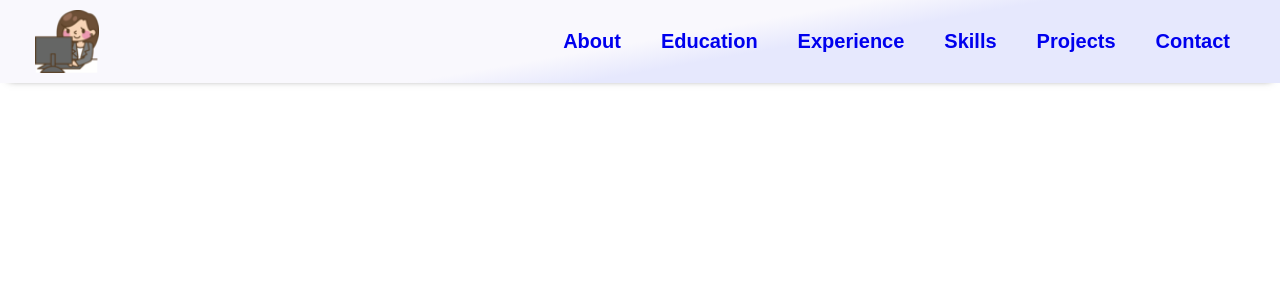
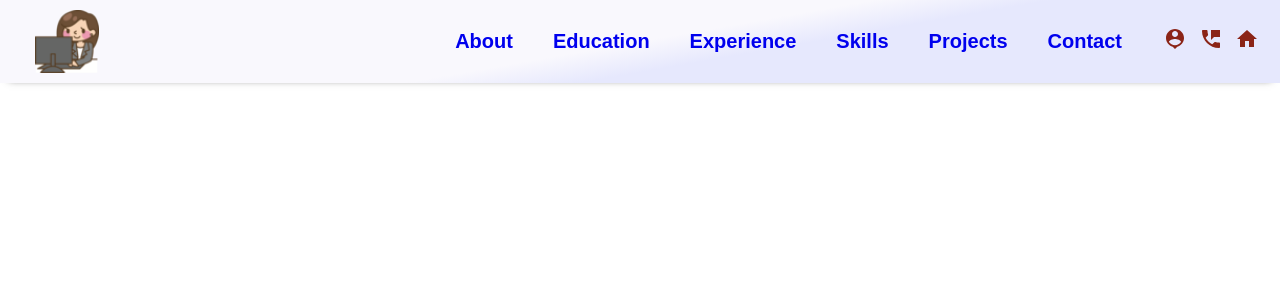
Before and after one commit to github-prathma/Portfolio, a React (Create React App) app: page / in a window 1280 px wide. Shown: the top 300 px of the page. Built offline with nearby package versions, Linux system fonts and the light colour scheme.

Commit message:
header social icons

```diff
--- a/src/CSS/Header.css
+++ b/src/CSS/Header.css
@@ -13,6 +13,7 @@
 .header-right {
     padding: 10px 15px;
 }
+
 .spacer {
     flex: 1;
 }
@@ -51,8 +52,6 @@
     color: #e52a6f;
     /* text-decoration: none; */
     border-bottom: 3px solid  #e52a6f;
-    ;
-
 }
 
 .c-nav li {
@@ -78,6 +77,46 @@
     margin-left: 10px;
 }
 
+.social_info {
+    justify-content: space-evenly;
+    align-items: center;
+    padding: 10px 0px;
+}
+
+.social_info ul {
+    display: block;
+    list-style: none;
+    padding: 0;
+}
+
+.social_info li {
+    display: inline-block;
+    align-content: center;
+}
+
+.social_info button {
+    border: none;
+    background: none;
+    cursor: pointer;
+}
+.social_info button > .MuiSvgIcon-root {
+
+    color:rgb(139, 36, 23)
+}
+
+.social_info button:focus  {
+    outline: none;
+}
+
+.social_info button:active {
+    outline: none;
+}
+
+/* .social_info button:hover > .MuiSvgIcon-root {
+    background-color: #eff2f5;
+    padding: 1px 2px;
+} */
+
 @media(max-width: 768px) {
     .c-nav {
         display: none;
--- a/src/Components/Header.js
+++ b/src/Components/Header.js
@@ -3,6 +3,9 @@ import "../App.css"
 import "../CSS/Header.css"
 import Portfolio from '../Images/PortfolioIcon.png'
 import DrawerToggleButton from './SideDrawer/DrawerToggleButton.js';
+import PersonPinIcon from '@material-ui/icons/PersonPin';
+import PermPhoneMsgIcon from '@material-ui/icons/PermPhoneMsg';
+import HomeIcon from '@material-ui/icons/Home';
 
 class Header extends Component {
 
@@ -30,6 +33,25 @@ class Header extends Component {
                     </nav>
                 </div>
 
+                <div className="social_info">
+                    <ul>
+                        <li>
+                            <button>
+                                <PersonPinIcon/>
+                            </button>
+                        </li>
+                        <li>
+                            <button>
+                                <PermPhoneMsgIcon/>
+                            </button>
+                        </li>
+                        <li>
+                            <button>
+                                <HomeIcon/>
+                            </button>
+                        </li>
+                    </ul>
+                </div>
 
 
             </div>
```
Also changed, not shown: 1 other file (tests, documents, lock files or other folders).
